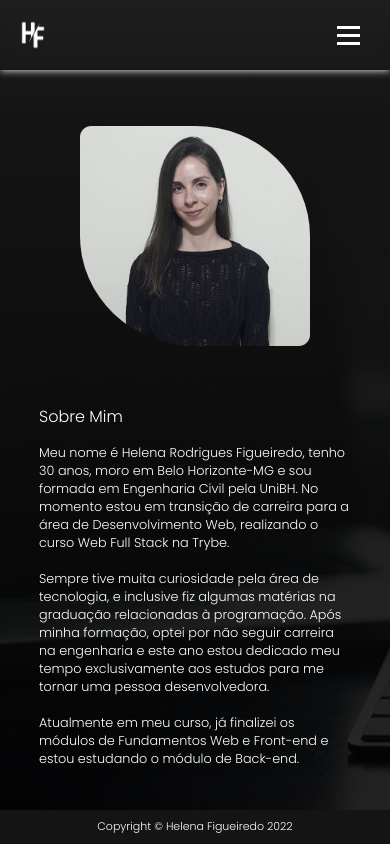
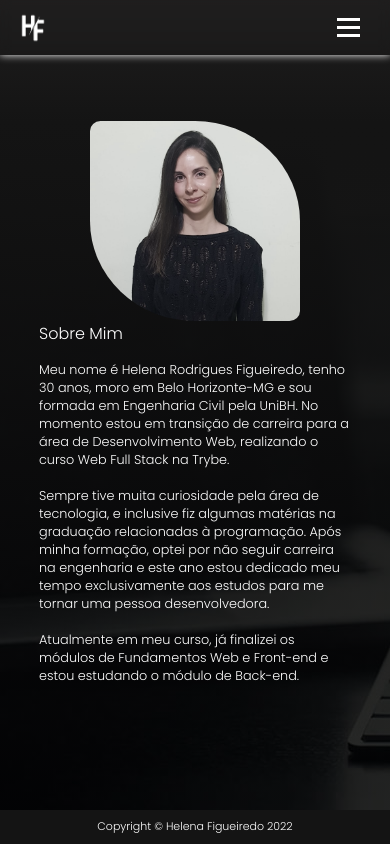
Before and after one commit to Helena-Rodrigues-Figueiredo/Meu-Portfolio, a React (Create React App) app: page /about in a window 390 px wide. Built offline with nearby package versions, Linux system fonts and the light colour scheme.

Commit message:
atualiza estilizações para mobile

```diff
--- a/src/styles/About.module.css
+++ b/src/styles/About.module.css
@@ -49,13 +49,14 @@
 
   .contentaboutme {
     width: 80%;
-    height: 55vh;
-    bottom: 0;
+    height: 58vh;
+    padding-top: 0;
+    justify-content: flex-start;
   }
 
   .photo {
-    width: 230px;
-    height: 220px;
+    width: 210px;
+    height: 200px;
     margin: 0 auto;
   }
 
--- a/src/styles/Header.module.css
+++ b/src/styles/Header.module.css
@@ -15,7 +15,7 @@
 
   .navbar {
     width: 100%;
-    min-height: 70px;
+    min-height: 55px;
     display: flex;
     justify-content: space-between;
     align-items: center;
--- a/src/styles/Projects.module.css
+++ b/src/styles/Projects.module.css
@@ -135,14 +135,14 @@
 @media (max-width: 480px) {
   .h1projects {
     font-size: 1.8rem;
-    margin-top: 8vh;
+    margin-top: 6vh;
   }
 
   .containerprojects {
     width: 95%;
     margin: 0 auto;
     flex-wrap: wrap;
-    height: 80vh;
+    height: 75vh;
   }
 
   .project {
```
